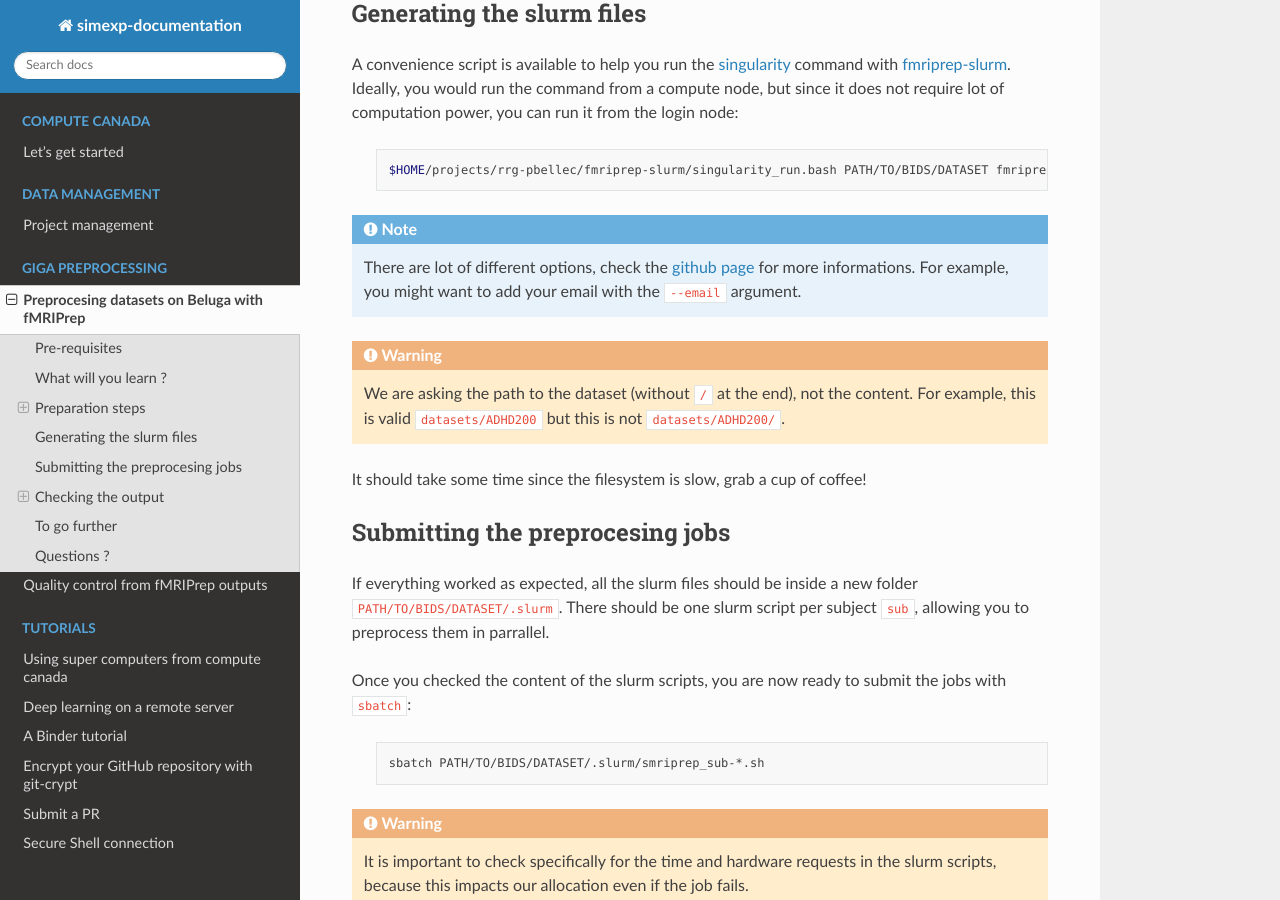
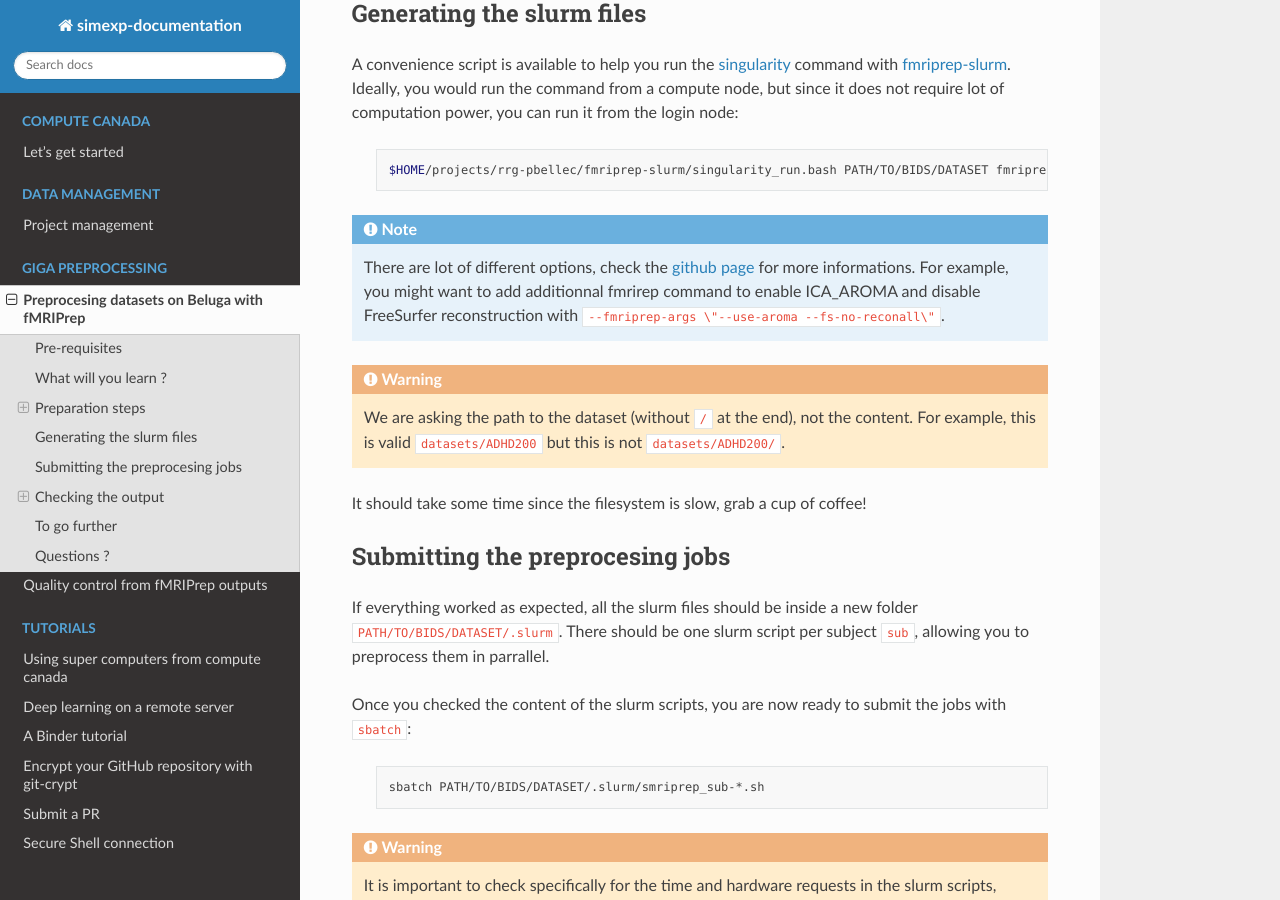
Before and after one commit to SIMEXP/lab-documentation, a Sphinx documentation site: the page built from source/giga_preprocessing/preprocessing.rst, in a window 1280 px wide and 900 px high, scrolled down 1369 px. Built offline with Sphinx 7.4.7 and the Read the Docs theme 2.0.0, drawn with Linux system fonts in a browser that asks for light colours.

Commit message:
adding example to add fmriprep commands

```diff
--- a/source/giga_preprocessing/preprocessing.rst
+++ b/source/giga_preprocessing/preprocessing.rst
@@ -71,7 +71,8 @@ but since it does not require lot of computation power, you can run it from the
 
 .. note::
     There are lot of different options, check the `github page <https://github.com/SIMEXP/fmriprep-slurm>`_ for more informations.
-    For example, you might want to add your email with the ``--email`` argument.
+    For example, you might want to add additionnal fmrirep command to enable ICA_AROMA and disable FreeSurfer
+    reconstruction with ``--fmriprep-args \"--use-aroma --fs-no-reconall\"``.
 
 .. warning::
     We are asking the path to the dataset (without ``/`` at the end), not the content.
```
